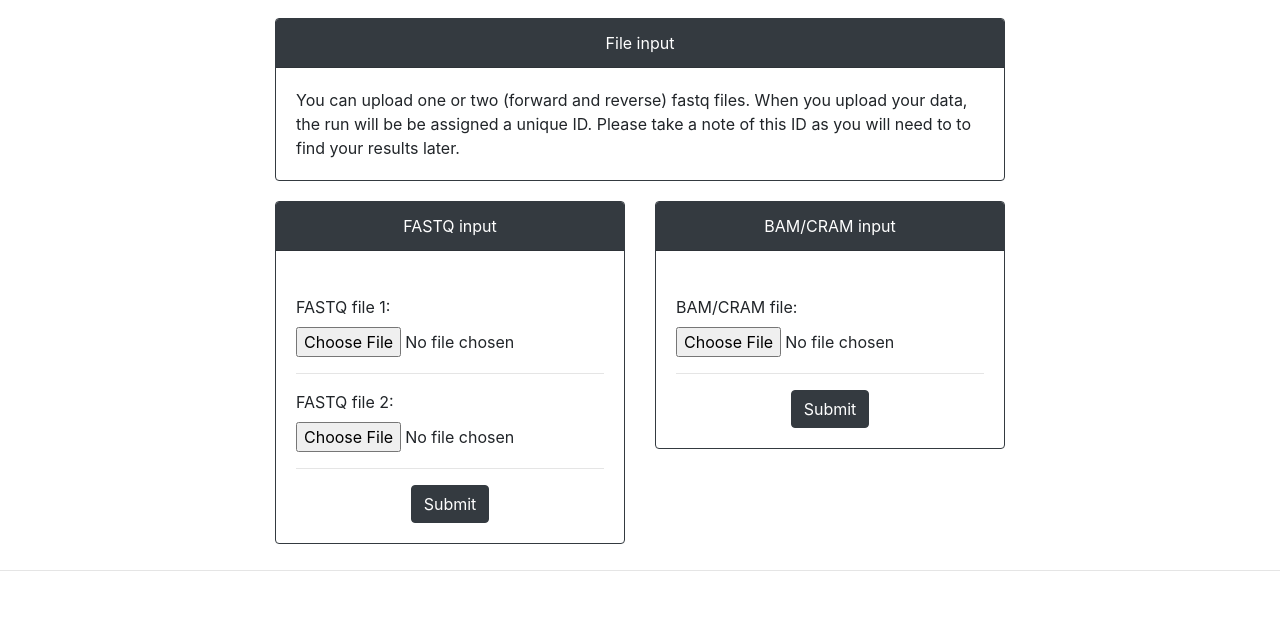
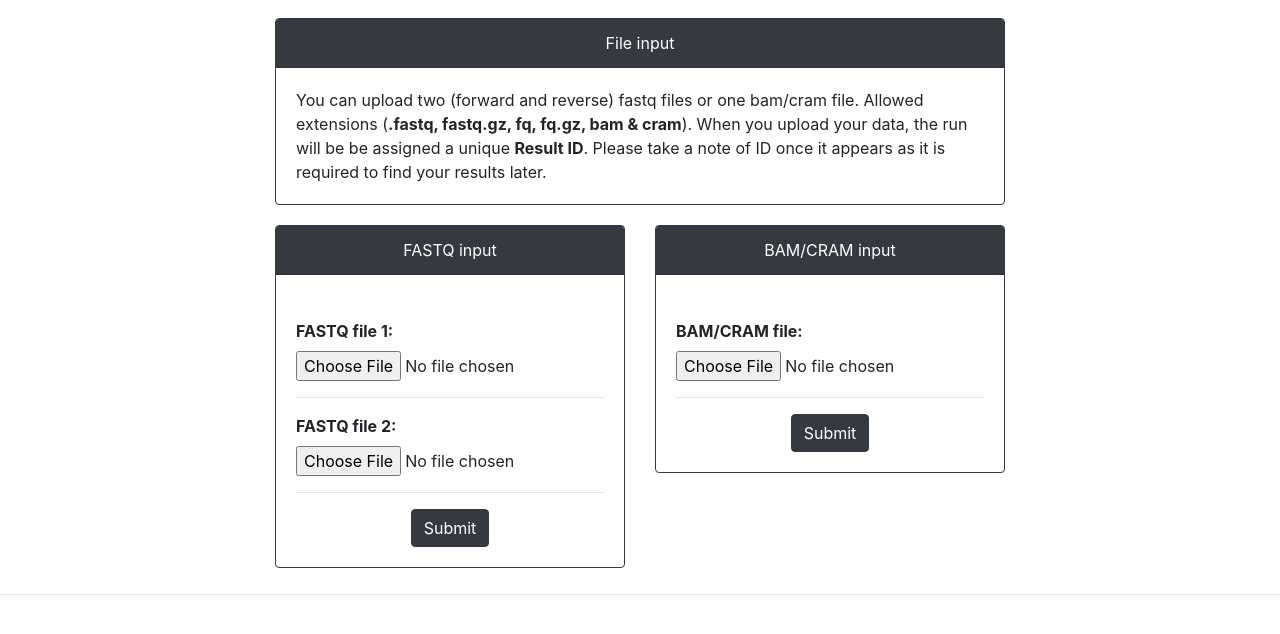
Before and after one commit to juuzia/MPapp, a Flask app: page /analysis in a window 1280 px wide. Shown: the part 56-690 px from the top of the page. Run offline with Flask 2, Linux system fonts and the light colour scheme; some libraries are stand-ins or nearby versions.

Commit message:
Update description analysis.html

```diff
--- a/MPapp/templates/macros.html
+++ b/MPapp/templates/macros.html
@@ -10,10 +10,10 @@
             </p>
             <form method="post" enctype=multipart/form-data>
                 <div class="form-group pt-2">
-                    <label for="file1">FASTQ file 1:</label>
+                    <label for="file1"><b>FASTQ file 1:</b></label>
                     <input type="file" name="file1" class="form-control-file" id="file1">
                     <hr>
-                    <label for="file2">FASTQ file 2:</label>
+                    <label for="file2"><b>FASTQ file 2:</b></label>
                     <input type="file" name="file2" class="form-control-file" id="file2">
                 </div>
                 <hr>
@@ -38,7 +38,7 @@
             </p>
             <form method="post" enctype=multipart/form-data>
                 <div class="form-group pt-2">
-                    <label for="bam">BAM/CRAM file:</label>
+                    <label for="bam"><b>BAM/CRAM file:</b></label>
                     <input type="file" name="bam" class="form-control-file" id="bam">
                 </div>
                 <hr>
@@ -59,7 +59,7 @@
         </div>
         <div class="card-body">
             <p class="card-text">
-                Find your results by entering you unique run ID directly into
+                Find your results by entering you unique <b>Result ID</b> directly into
                 the search box below.
             </p>
             <form method="post" enctype=multipart/form-data>
@@ -87,9 +87,9 @@
     </div>
     <div class="card-body">
         <p class="card-text">
-            You can upload one or two (forward and reverse) fastq files. When you upload your data,
-             the run will be be assigned a unique ID. Please take a note of this ID as you will need to
-              to find your results later.
+            You can upload two (forward and reverse) fastq files or one bam/cram file. Allowed extensions (<b>.fastq, fastq.gz, fq, fq.gz, bam & cram</b>).
+            When you upload your data, the run will be be assigned a unique <b>Result ID</b>. Please take a note of ID once it appears as it is required to
+            find your results later.
         </p>
     </div>
 </div>
```
